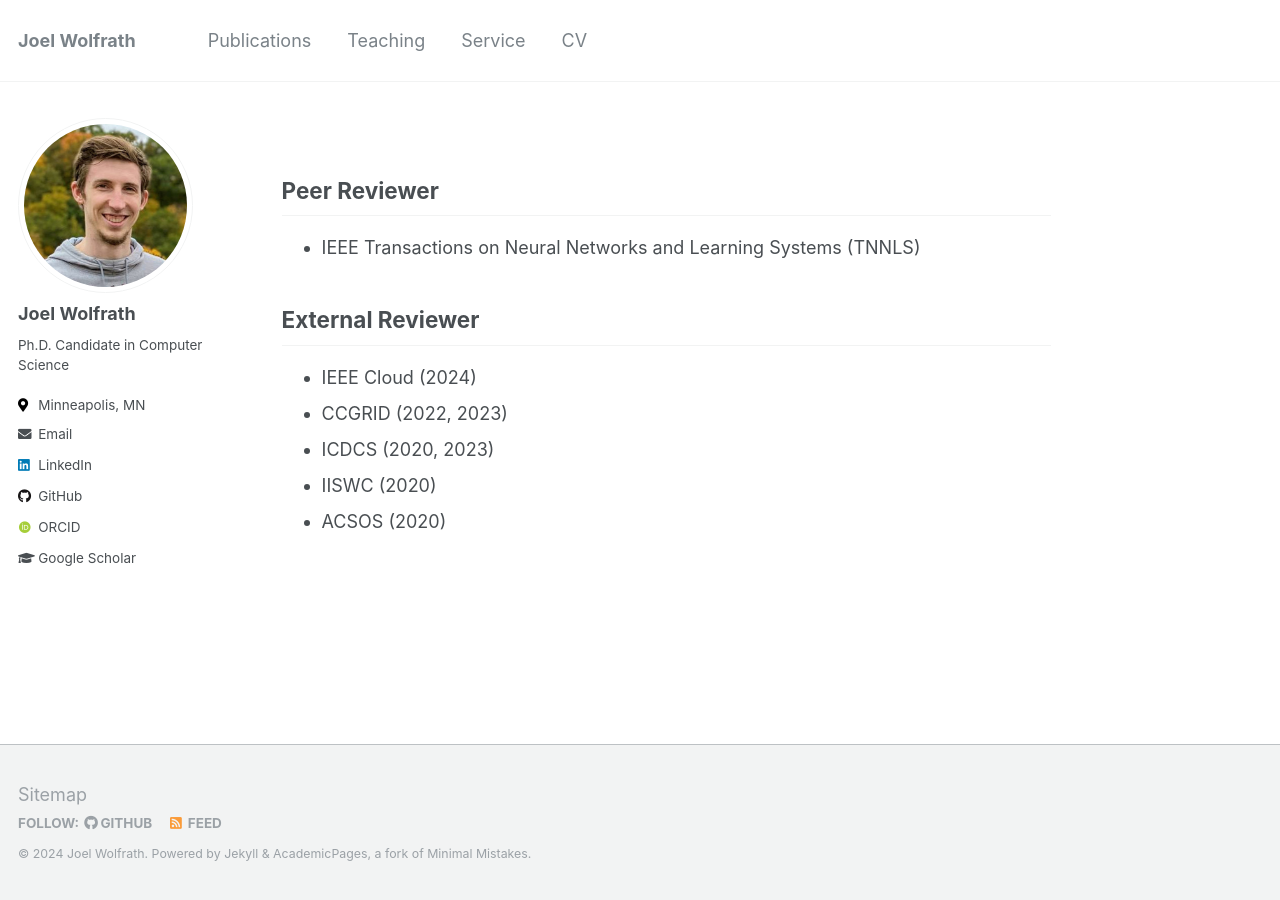
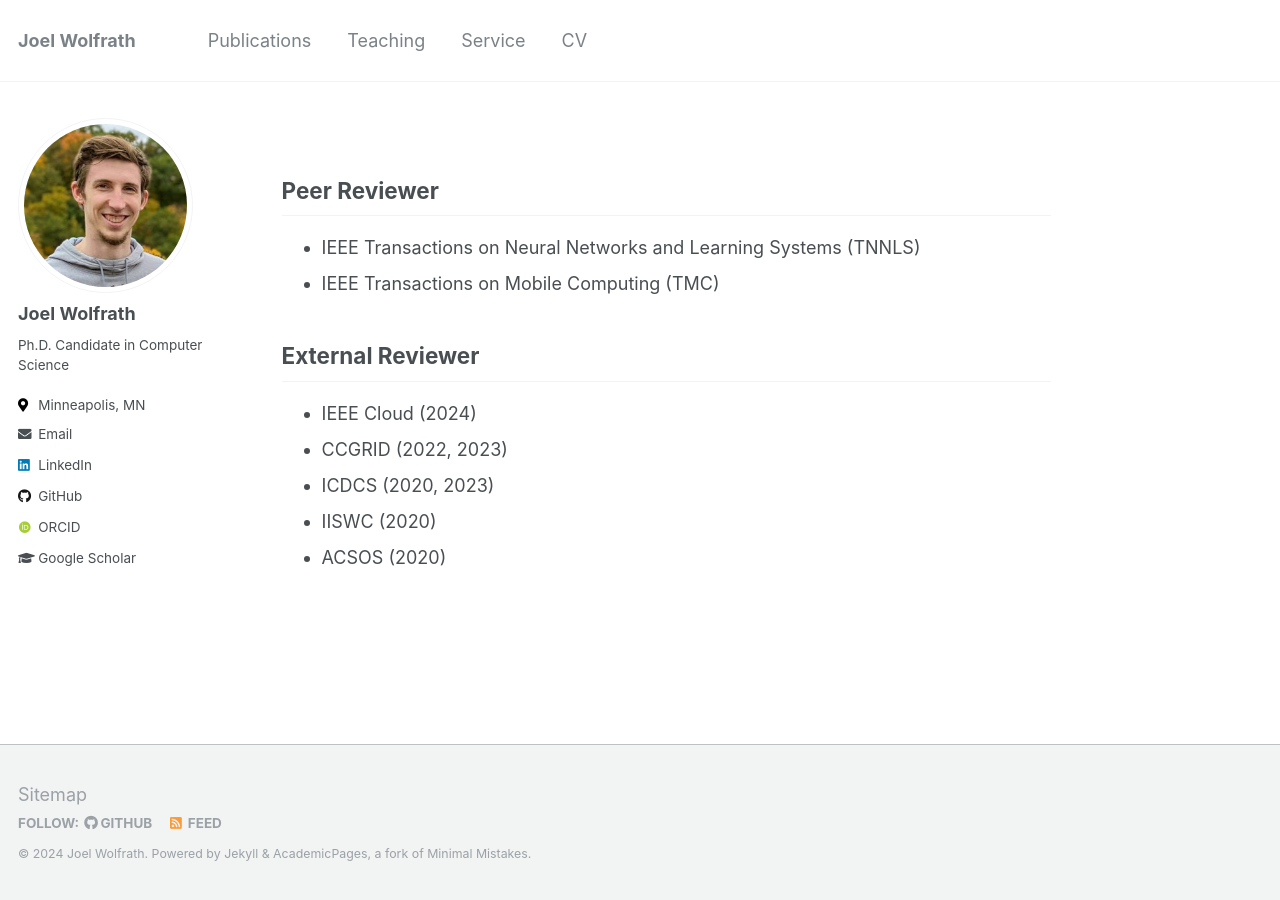
Before and after one commit to jswolfrath/jswolfrath.github.io, a Jekyll site: the page built from _pages/service.md, in a window 1280 px wide. Built offline with Jekyll 4.4.1, drawn with Linux system fonts in a browser that asks for light colours; some web fonts are replaced.

Commit message:
Add peer review for TMC

```diff
--- a/_pages/service.md
+++ b/_pages/service.md
@@ -6,6 +6,7 @@ title: ""
 ## Peer Reviewer
 
 * IEEE Transactions on Neural Networks and Learning Systems (TNNLS)
+* IEEE Transactions on Mobile Computing (TMC)
 
 ## External Reviewer
 
```
